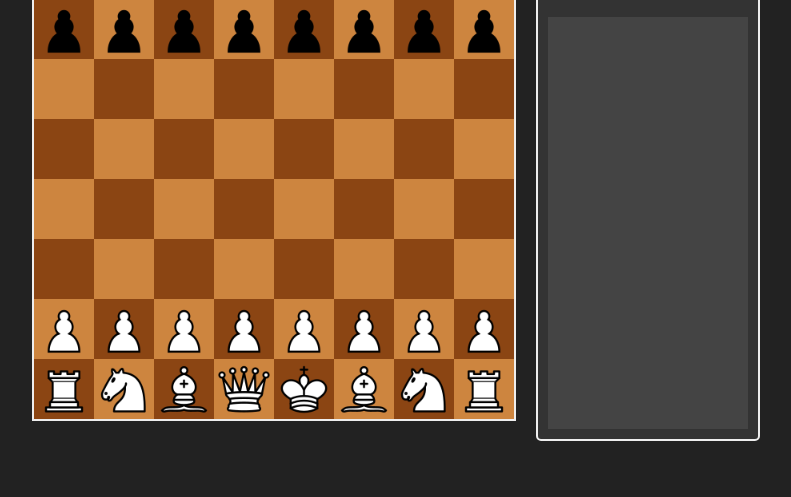
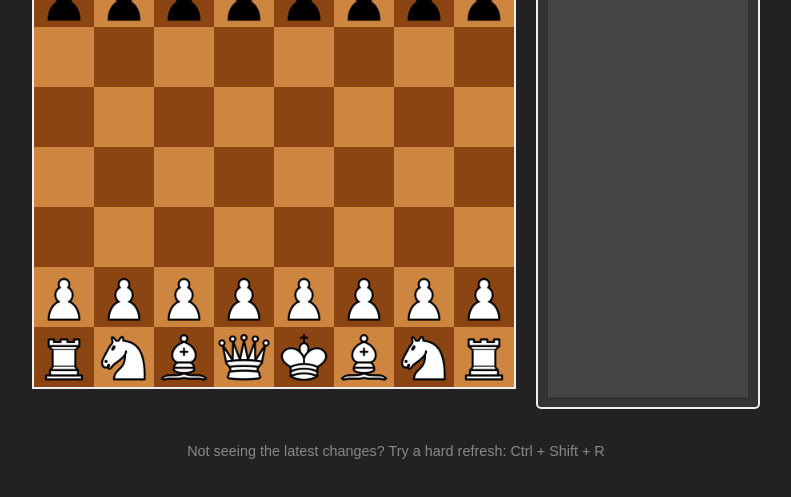
Before and after one commit to GioDev/chess-web, a plain HTML site: page index.html in a window 1280 px wide. Shown: the part 271-768 px from the top of the page, without its empty margins (244-1035 px from the left). Drawn offline with Linux system fonts and the light colour scheme.

Commit message:
"Footer"

```diff
--- a/index.html
+++ b/index.html
@@ -16,5 +16,8 @@
         </div>
     </div>
     <script src="script.js"></script>
+    <footer>
+        <p>Not seeing the latest changes? Try a hard refresh: Ctrl + Shift + R</p>
+    </footer>
 </body>
 </html>
--- a/style.css
+++ b/style.css
@@ -47,3 +47,10 @@ canvas {
     border: 2px solid #eee;
     background-color: #fff;
 }
+
+footer {
+    margin-top: 20px;
+    text-align: center;
+    font-size: 0.9em;
+    color: #888;
+}
```
